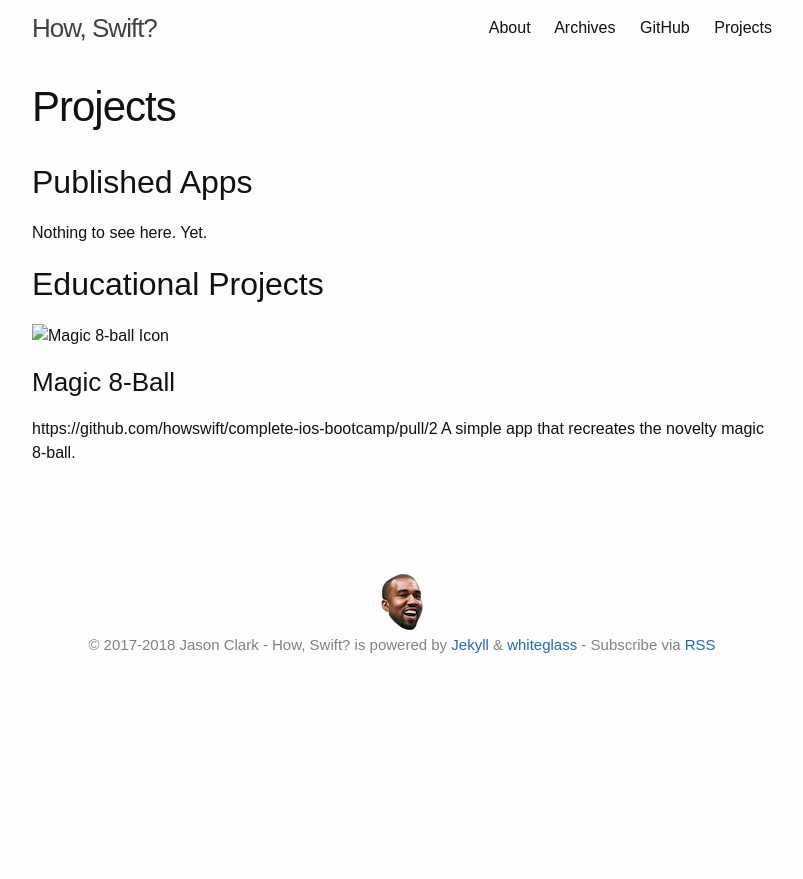
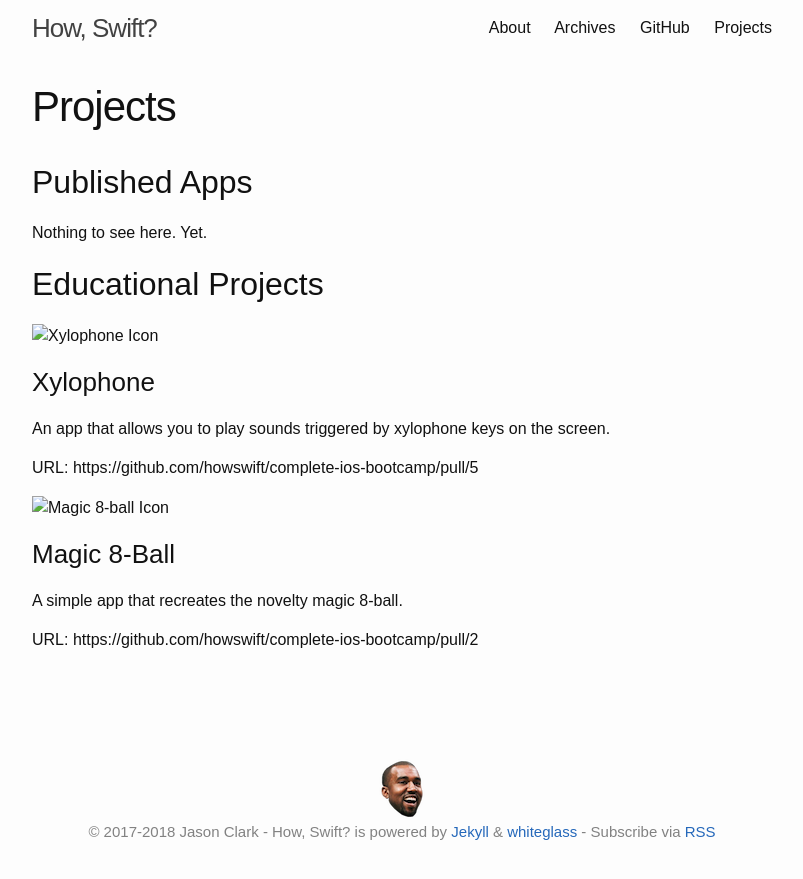
Before and after one commit to howswift/howswift.github.io, a Jekyll site: the page built from projects.md, in a window 1280 px wide. Shown: the top 879 px of the page, without its empty margins (238-1041 px from the left). Built offline with Jekyll 4.4.1, drawn with Linux system fonts in a browser that asks for light colours.

Commit message:
added xylphone project.

```diff
--- a/projects.md
+++ b/projects.md
@@ -10,8 +10,17 @@ Nothing to see here. Yet.
 
 ## Educational Projects
 
+![Xylophone Icon](assets/xylophone_Icon-40@3x.png)
+
+### Xylophone
+An app that allows you to play sounds triggered by xylophone keys on the
+screen.
+
+URL: https://github.com/howswift/complete-ios-bootcamp/pull/5
+
 ![Magic 8-ball Icon](assets/magic8ball_Icon-40@3x.png)
 
 ### Magic 8-Ball
-https://github.com/howswift/complete-ios-bootcamp/pull/2
 A simple app that recreates the novelty magic 8-ball.
+
+URL: https://github.com/howswift/complete-ios-bootcamp/pull/2
```
Also changed, not shown: assets/xylophone_Icon-40@3x.png (added).
